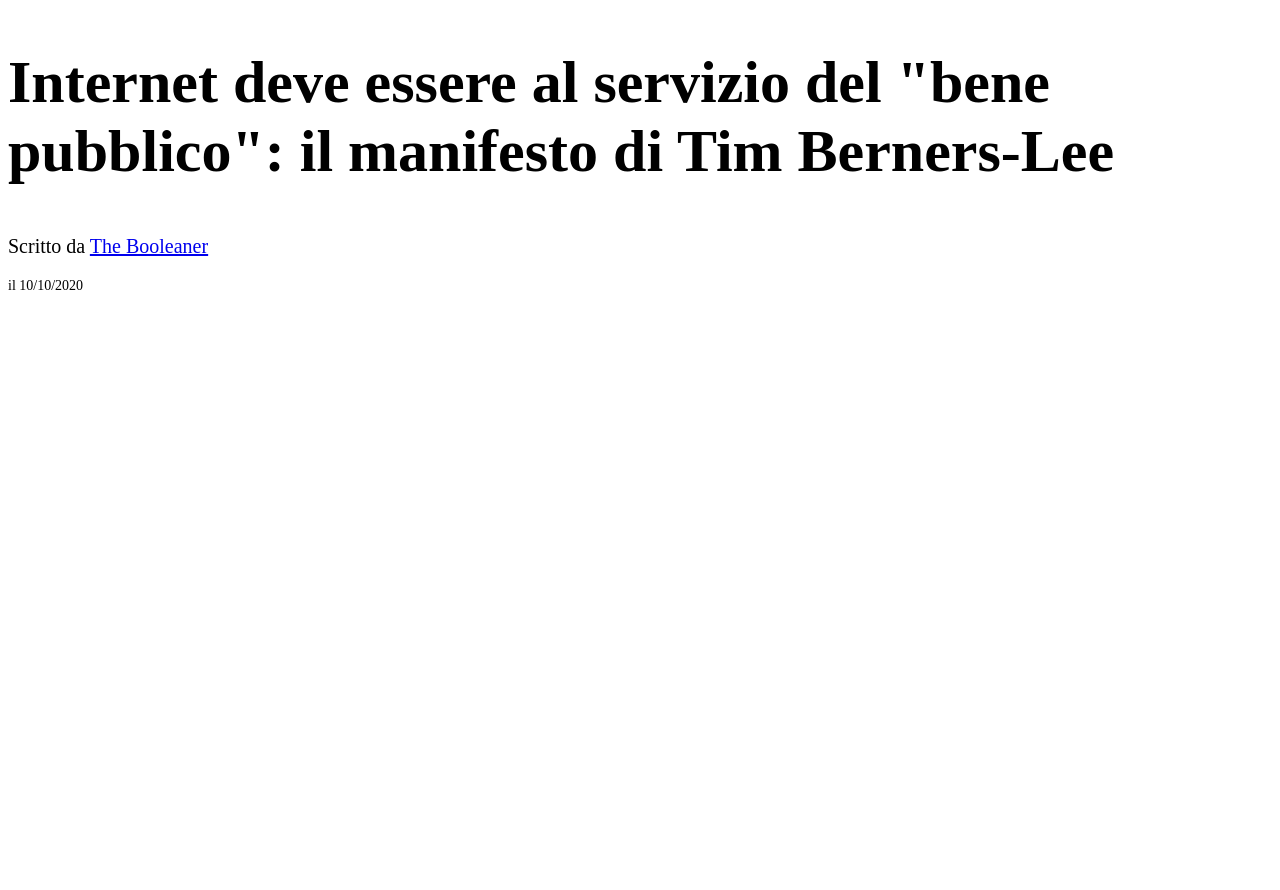
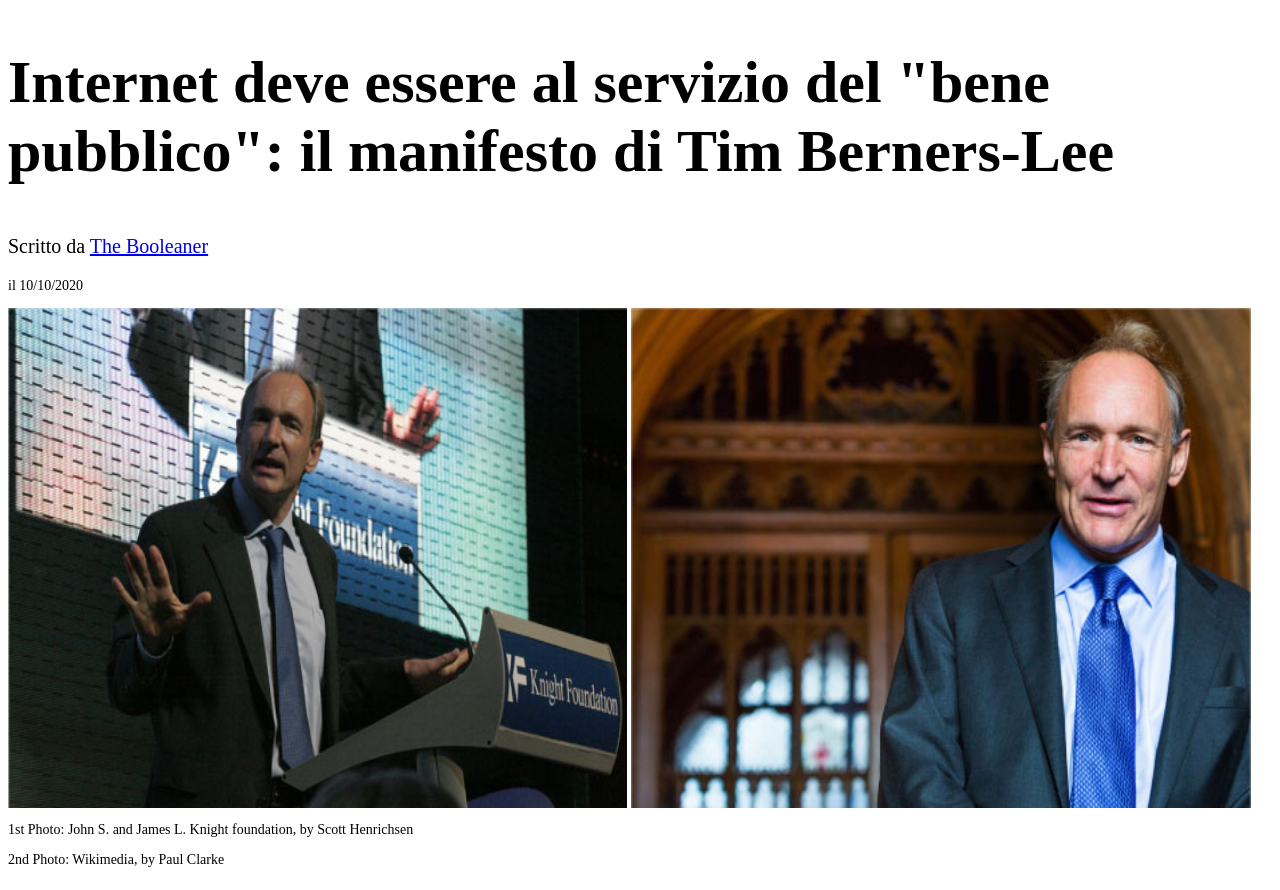
Before and after one commit to Nicholas91X/html-css-booleaner, a plain HTML site: page index.html in a window 1280 px wide. Shown: the part 162-1052 px from the top of the page. Before the commit the page ends 800 px from the top, so only its background shows below. Drawn offline with Linux system fonts and the light colour scheme.

Commit message:
fine sezione foto (provvisoria)

```diff
--- a/css/style.css
+++ b/css/style.css
@@ -23,3 +23,12 @@
 #image-logo{
     width: 15%;
 }
+
+.contenitore-foto{
+    height: 500px;
+}
+
+.image-width {
+    width: 49%;
+    height: 100%;
+}
--- a/index.html
+++ b/index.html
@@ -33,7 +33,13 @@
 
         <!-- foto -->
         <section>
-
+            <div class="contenitore-foto">
+                <img class="image-width" src="img/tim-1.jpg" alt="">
+                <img class="image-width" src="img/tim-2.jpg" alt="">
+            </div>
+            <!-- didascalie -->
+            <p class="testo-didascalia">1st Photo: John S. and James L. Knight foundation, by Scott Henrichsen</p>
+            <p class="testo-didascalia">2nd Photo: Wikimedia, by Paul Clarke</p>
         </section>
 
         <!-- contenuto principale -->
```
